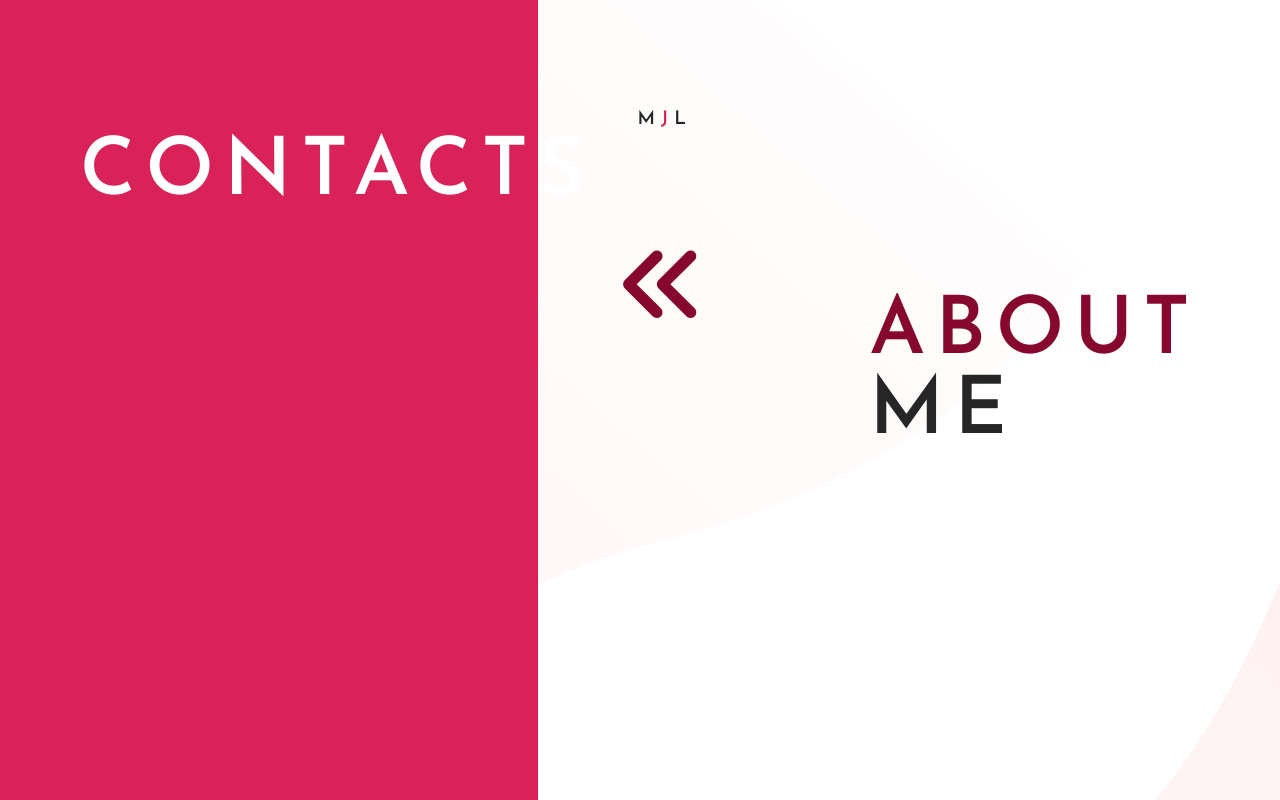
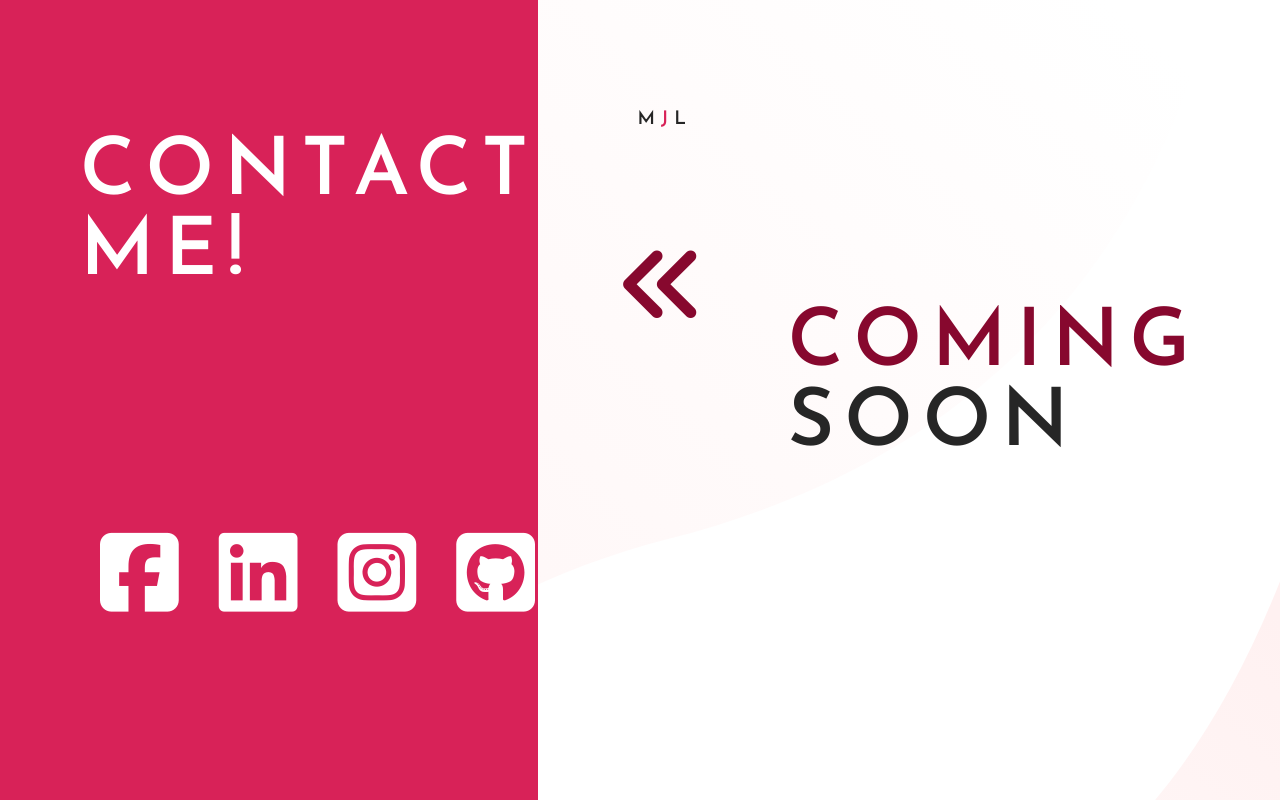
Before and after one commit to mjosephlim/portfolio, a PHP site: page /aboutme.html in a window 1280 px wide. Run offline with PHP 8.4, Linux system fonts and the light colour scheme; some libraries are stand-ins or nearby versions.

Commit message:
updated animation transistions

```diff
--- a/aboutme.html
+++ b/aboutme.html
@@ -20,8 +20,28 @@
     <div class="container">
 
         <div class="left-ab bg-image-right">
-            <h1 id="contacts"><span>Contacts</span></h1>
 
+            <h1 class="contacts"><span>Contact Me!</span></h1>
+            <div class="row contacts" id="contact-rows">
+
+                <a href="https://www.facebook.com/marklovesira/" target="_blank">
+                    <i class="fab fa-facebook-square"></i>
+                </a>
+
+                <a href="https://www.linkedin.com/in/mark-joseph-lim-2a0bbb166/"target="_blank">
+                    <i class="fab fa-linkedin"></i>
+                </a>
+
+                <a href="https://www.instagram.com/marklovesira/"target="_blank">
+                    <i class="fab fa-instagram-square"></i>
+                </a>
+
+                <a href="https://github.com/mjosephlim"target="_blank">
+                    <i class="fab fa-github-square"></i>
+                </a>
+
+
+            </div>
         </div>
         <div class="right-ab">
             <div class="inner-container">
@@ -32,16 +52,19 @@
 
                   L</h3>
 
+                  <section id="about me">
                     <h1 class="float-right right-aligned">
-                        <span class="text-primary">About</span>
+                        <span class="text-primary">COMING</span>
                         <br/>
-                        <span>Me</span>
+                        <span>SOON</span>
 
                       </h1>
                       <div class="animate-this-button">
 
                         <a href="home.html"><i class="fas fa-angle-double-left float-left"></i></a>
                       </div>
+                  </section>
+
 
                 </div>
 
--- a/style.css
+++ b/style.css
@@ -43,7 +43,7 @@ body{
     justify-content: right;
 }
 
-#contacts{
+.contacts{
     color:white;
     padding:80px;
 }
@@ -170,6 +170,19 @@ p{
     flex-direction: row;
   }
 
+  .row i{
+      padding:20px;
+      transition: ease-in .4s ;
+
+  }
+
+  #contact-rows a{
+      color:white;
+  }
+
+  .row i:hover{
+    transform: translateY(-10px);
+  }
   .float-right{
       float:right;
       position: relative;
@@ -183,6 +196,14 @@ p{
     overflow: hidden;
     z-index: 1;
 }
+
+i{
+    font-size:90px;
+}
+
+
+
+
   .fa-angle-double-right{
     font-size:90px;
     color: hsl(342, 89%, 28%);
```
